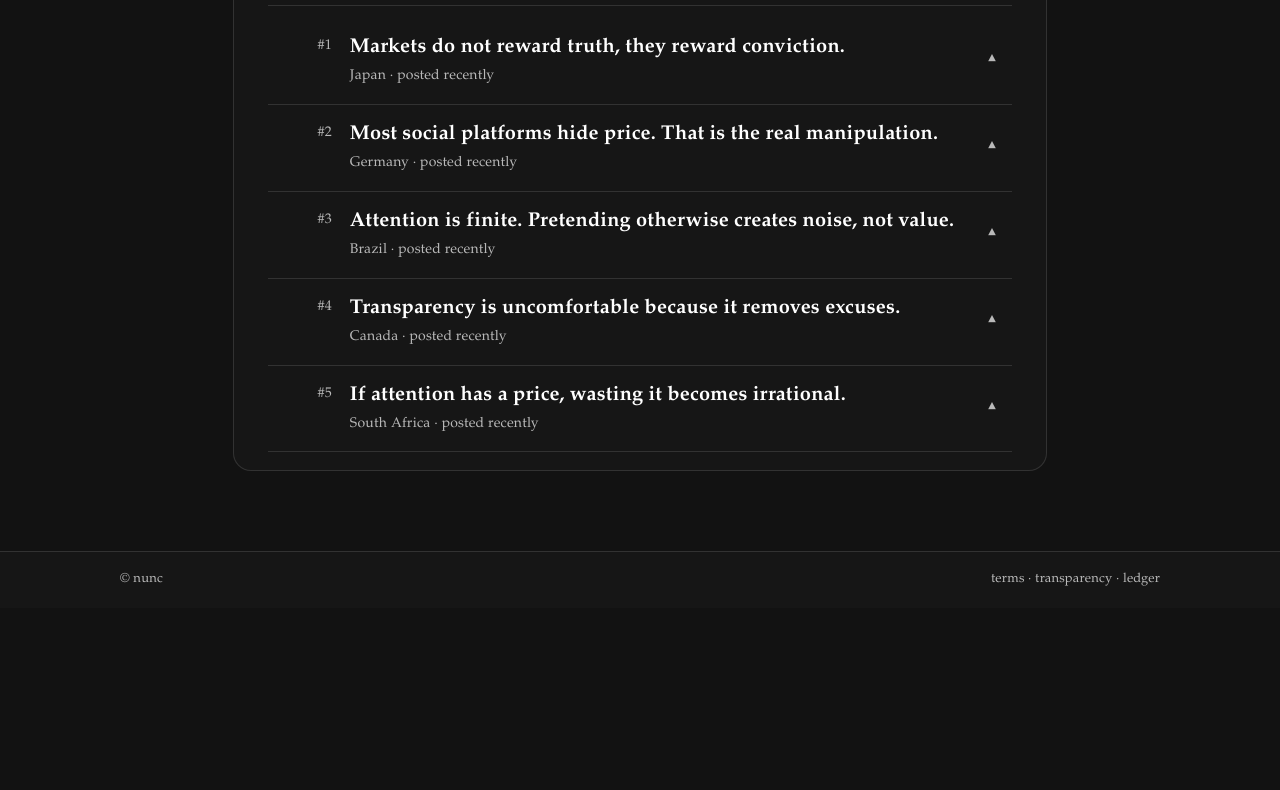
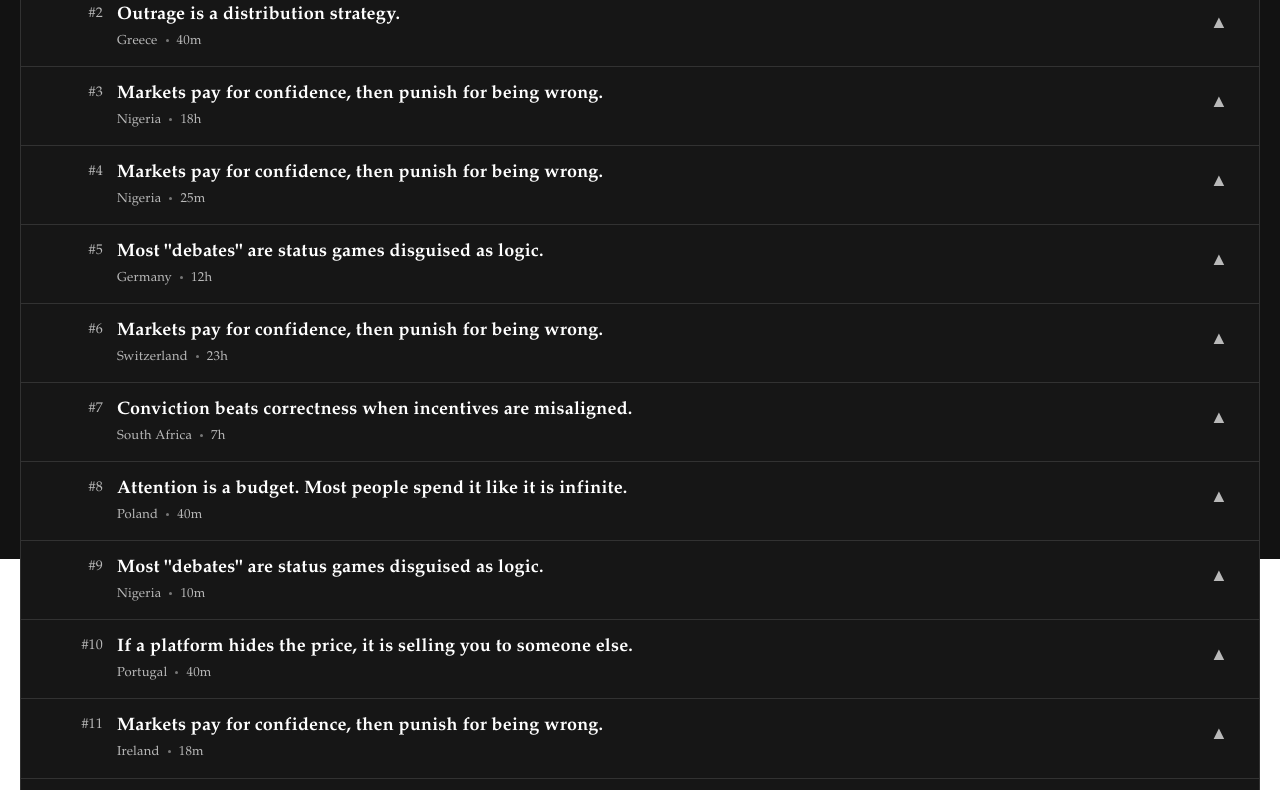
Before and after one commit to nuncnowmarketing-bot/testnunc, a plain HTML site: page leaderboard.html in a window 1280 px wide. Shown: the part 241-1031 px from the top of the page. Before the commit the page ends 849 px from the top, so only its background shows below. Drawn offline with Linux system fonts and the light colour scheme.

Commit message:
Update leaderboard.html

```diff
--- a/leaderboard.html
+++ b/leaderboard.html
@@ -14,17 +14,27 @@
       --hair:rgba(255,255,255,0.12);
       --pill:rgba(255,255,255,0.06);
       --pillHover:rgba(255,255,255,0.10);
+      --danger:rgba(255,255,255,0.08);
     }
 
     *{box-sizing:border-box}
-    html,body{height:100%}
-
-    body{
+    html,body{
       margin:0;
-      background:var(--bg);
+      min-height:100vh;
+      background:transparent; /* painted by fixed layer below */
       color:var(--text);
       font-family:Garamond,"EB Garamond","Cormorant Garamond","Times New Roman",serif;
       letter-spacing:0.2px;
+      position:relative;
+    }
+
+    /* Always-dark viewport background (prevents white gutters/overscroll in embeds/previews) */
+    body::before{
+      content:"";
+      position:fixed;
+      inset:0;
+      background:var(--bg);
+      z-index:-1;
     }
 
     a{color:inherit;text-decoration:none}
@@ -41,6 +51,7 @@
       background:rgba(18,18,18,0.94);
       border-bottom:1px solid var(--hair);
       z-index:10;
+      backdrop-filter:saturate(140%) blur(8px);
     }
 
     .nav{
@@ -52,11 +63,7 @@
       justify-content:space-between;
     }
 
-    .brand{
-      display:flex;
-      align-items:baseline;
-      gap:12px;
-    }
+    .brand{display:flex;align-items:baseline;gap:12px}
 
     .logo{
       font-size:30px;
@@ -64,10 +71,7 @@
       line-height:1;
     }
 
-    .nav-actions{
-      display:flex;
-      gap:10px;
-    }
+    .nav-actions{display:flex;gap:10px}
 
     .pill{
       padding:8px 14px;
@@ -83,49 +87,105 @@
 
     main{
       flex:1;
+      width:100%;
       max-width:1280px;
       margin:0 auto;
-      padding:48px 20px 80px;
+      padding:18px 20px 56px;
+      display:block;
     }
 
-    .leaderboard{
-      max-width:980px;
-      margin:42px auto 0;
-      padding:34px 34px 18px;
+    /* Feed shell (Twitter/Threads-like: dense, scroll-first) */
+    .feed-shell{
+      width:100%;
+      max-width:100%;
+      margin:0;
+      border-left:1px solid var(--hair);
+      border-right:1px solid var(--hair);
+      border-top:1px solid var(--hair);
+      border-bottom:1px solid var(--hair);
       background:var(--panel);
-      border:1px solid var(--hair);
-      border-radius:18px;
+      border-radius:0;
+      overflow:hidden;
     }
 
-    .lb-header{
+    .feed-header{
+      padding:18px 18px 14px;
+      border-bottom:1px solid var(--hair);
       display:flex;
+      align-items:baseline;
       justify-content:space-between;
-      align-items:baseline;
-      padding-bottom:18px;
-      border-bottom:1px solid var(--hair);
-      margin-bottom:12px;
+      gap:12px;
     }
 
-    .lb-header h2{
-      font-size:26px;
+    .feed-title{
+      font-size:22px;
       font-weight:600;
       margin:0;
       letter-spacing:0.1px;
     }
 
-    .region{
+    .feed-sub{
       font-size:13px;
       color:var(--muted);
       letter-spacing:0.6px;
       text-transform:uppercase;
+      white-space:nowrap;
+    }
+
+    .feed{
+      display:flex;
+      flex-direction:column;
     }
 
     .post{
       display:grid;
-      grid-template-columns:64px 1fr 40px;
-      gap:18px;
-      padding:18px 0;
+      grid-template-columns: 64px 1fr 44px;
+      gap:14px;
+      padding:16px 18px;
       border-bottom:1px solid var(--hair);
+    }
+
+    .rank{
+      font-size:14px;
+      color:var(--muted);
+      text-align:right;
+      padding-top:2px;
+      white-space:nowrap;
+    }
+
+    .content{
+      display:flex;
+      flex-direction:column;
+      gap:6px;
+      min-width:0;
+    }
+
+    .title{
+      font-size:18px;
+      font-weight:600;
+      line-height:1.25;
+      word-wrap:break-word;
+      overflow-wrap:anywhere;
+    }
+
+    .meta{
+      font-size:13px;
+      line-height:1.35;
+      color:var(--muted);
+      display:flex;
+      gap:8px;
+      flex-wrap:wrap;
+      align-items:center;
+    }
+
+    .dot{
+      width:3px;
+      height:3px;
+      border-radius:999px;
+      background:var(--muted);
+      opacity:0.6;
+      display:inline-block;
+      transform:translateY(-1px);
     }
 
     .boost{
@@ -137,10 +197,17 @@
       color:var(--muted);
       cursor:pointer;
       user-select:none;
+      width:44px;
+      height:36px;
+      border:1px solid transparent;
+      border-radius:10px;
+      background:transparent;
     }
 
     .boost:hover{
       color:var(--text);
+      border-color:var(--hair);
+      background:var(--pill);
     }
 
     .boost::after{
@@ -161,39 +228,49 @@
       transition:opacity 0.15s ease, transform 0.15s ease;
     }
 
-    .boost:hover::after{
-      opacity:1;
-      transform:translateY(0);
+    .boost:hover::after{opacity:1;transform:translateY(0)}
+
+    .feed-footer{
+      padding:14px 18px;
+      display:flex;
+      align-items:center;
+      justify-content:space-between;
+      gap:12px;
+      color:var(--muted);
+      font-size:13px;
+      border-top:1px solid var(--hair);
+      background:linear-gradient(to bottom, rgba(0,0,0,0), rgba(0,0,0,0.12));
     }
 
-    .rank{
-      font-size:14px;
-      color:var(--muted);
-      text-align:right;
-      padding-top:2px;
+    .status{
+      display:flex;
+      align-items:center;
+      gap:10px;
+      min-height:20px;
     }
 
-    .content{
-      display:flex;
-      flex-direction:column;
-      gap:6px;
+    .spinner{
+      width:14px;
+      height:14px;
+      border-radius:999px;
+      border:2px solid var(--hair);
+      border-top-color:rgba(255,255,255,0.55);
+      animation:spin 0.8s linear infinite;
+      display:none;
     }
 
-    .title{
-      font-size:20px;
-      font-weight:600;
-      line-height:1.25;
-    }
+    .loading .spinner{display:inline-block}
 
-    .meta{
-      font-size:14px;
-      line-height:1.35;
-      color:var(--muted);
-    }
+    @keyframes spin{to{transform:rotate(360deg)}}
 
     footer{
       border-top:1px solid var(--hair);
       background:var(--panel);
+    }
+
+    /* Prevent white "rubber-band" overscroll in some previews */
+    @supports (-webkit-touch-callout: none){
+      html, body{background:var(--bg);}
     }
 
     .foot{
@@ -204,6 +281,14 @@
       color:var(--muted);
       display:flex;
       justify-content:space-between;
+    }
+
+    /* Mobile tightening */
+    @media (max-width:520px){
+      main{padding:12px 12px 48px}
+      .post{grid-template-columns:56px 1fr 44px; padding:14px 14px}
+      .feed-header{padding:16px 14px 12px}
+      .title{font-size:17px}
     }
   </style>
 </head>
@@ -225,56 +310,23 @@
     </header>
 
     <main>
-      <section class="leaderboard">
-        <div class="lb-header">
-          <h2>Global leaderboard</h2>
-          <div class="region">24h</div>
+      <section class="feed-shell" aria-label="Global feed">
+        <div class="feed-header">
+          <h2 class="feed-title">Global leaderboard</h2>
+          <div class="feed-sub">infinite</div>
         </div>
 
-        <div class="post">
-          <div class="rank">#1</div>
-          <div class="content">
-            <div class="title">Markets do not reward truth, they reward conviction.</div>
-            <div class="meta">Japan · posted recently</div>
+        <div id="feed" class="feed"></div>
+
+        <div class="feed-footer" id="feedFooter">
+          <div class="status" id="status">
+            <span class="spinner" aria-hidden="true"></span>
+            <span id="statusText">Loaded 0 posts</span>
           </div>
-          <div class="boost">▲</div>
+          <div id="hint">scroll</div>
         </div>
 
-        <div class="post">
-          <div class="rank">#2</div>
-          <div class="content">
-            <div class="title">Most social platforms hide price. That is the real manipulation.</div>
-            <div class="meta">Germany · posted recently</div>
-          </div>
-          <div class="boost">▲</div>
-        </div>
-
-        <div class="post">
-          <div class="rank">#3</div>
-          <div class="content">
-            <div class="title">Attention is finite. Pretending otherwise creates noise, not value.</div>
-            <div class="meta">Brazil · posted recently</div>
-          </div>
-          <div class="boost">▲</div>
-        </div>
-
-        <div class="post">
-          <div class="rank">#4</div>
-          <div class="content">
-            <div class="title">Transparency is uncomfortable because it removes excuses.</div>
-            <div class="meta">Canada · posted recently</div>
-          </div>
-          <div class="boost">▲</div>
-        </div>
-
-        <div class="post">
-          <div class="rank">#5</div>
-          <div class="content">
-            <div class="title">If attention has a price, wasting it becomes irrational.</div>
-            <div class="meta">South Africa · posted recently</div>
-          </div>
-          <div class="boost">▲</div>
-        </div>
+        <div id="sentinel" style="height:1px"></div>
       </section>
     </main>
 
@@ -285,5 +337,137 @@
       </div>
     </footer>
   </div>
+
+  <script>
+    // Twitter/Threads-like feed behavior: render in batches; append when sentinel enters viewport.
+    // For now: 50 sample posts, but infinite loading loop by recycling generated content.
+
+    const FEED = document.getElementById('feed');
+    const SENTINEL = document.getElementById('sentinel');
+    const FOOTER = document.getElementById('feedFooter');
+    const STATUS = document.getElementById('status');
+    const STATUS_TEXT = document.getElementById('statusText');
+
+    const countries = [
+      'Japan','Germany','Brazil','Canada','South Africa','Ireland','France','Spain','Italy','Netherlands',
+      'Sweden','Norway','Denmark','Finland','Poland','Czechia','Portugal','Greece','Turkey','Egypt',
+      'Nigeria','Kenya','Morocco','India','Pakistan','Bangladesh','Thailand','Vietnam','Indonesia','Philippines',
+      'Australia','New Zealand','Mexico','Argentina','Chile','Colombia','Peru','United States','United Kingdom','Switzerland',
+      'Austria','Belgium','Hungary','Romania','Bulgaria','Ukraine','Israel','UAE','Saudi Arabia','Singapore'
+    ];
+
+    const prompts = [
+      'Conviction beats correctness when incentives are misaligned.',
+      'If a platform hides the price, it is selling you to someone else.',
+      'Attention is a budget. Most people spend it like it is infinite.',
+      'Transparency hurts because it removes narratives.',
+      'Markets pay for confidence, then punish for being wrong.',
+      'If you cannot explain it simply, you are outsourcing thinking.',
+      'Most "debates" are status games disguised as logic.',
+      'The algorithm is not neutral. It is a business model.',
+      'Outrage is a distribution strategy.',
+      'The easiest way to win is to choose games with honest scoring.'
+    ];
+
+    const timeLabels = ['just now','1m','3m','6m','10m','18m','25m','40m','1h','2h','4h','7h','12h','18h','23h'];
+
+    function rand(arr){ return arr[Math.floor(Math.random()*arr.length)]; }
+
+    function makePost(rank){
+      const title = rand(prompts);
+      const country = rand(countries);
+      const t = rand(timeLabels);
+
+      const row = document.createElement('div');
+      row.className = 'post';
+
+      const rankEl = document.createElement('div');
+      rankEl.className = 'rank';
+      rankEl.textContent = `#${rank}`;
+
+      const content = document.createElement('div');
+      content.className = 'content';
+
+      const titleEl = document.createElement('div');
+      titleEl.className = 'title';
+      titleEl.textContent = title;
+
+      const meta = document.createElement('div');
+      meta.className = 'meta';
+      meta.innerHTML = `${country} <span class="dot"></span> ${t}`;
+
+      content.appendChild(titleEl);
+      content.appendChild(meta);
+
+      const boost = document.createElement('button');
+      boost.className = 'boost';
+      boost.type = 'button';
+      boost.setAttribute('aria-label', 'boost');
+      boost.textContent = '▲';
+
+      row.appendChild(rankEl);
+      row.appendChild(content);
+      row.appendChild(boost);
+
+      return row;
+    }
+
+    let nextRank = 1;
+    let loaded = 0;
+    const BATCH = 12;
+    const SAMPLE_LIMIT = 50;
+
+    function setLoading(isLoading){
+      if(isLoading) STATUS.classList.add('loading');
+      else STATUS.classList.remove('loading');
+    }
+
+    function updateStatus(){
+      STATUS_TEXT.textContent = `Loaded ${loaded} posts`;
+    }
+
+    function appendBatch(){
+      setLoading(true);
+
+      // simulate network delay to make the infinite loader feel real
+      window.setTimeout(() => {
+        const frag = document.createDocumentFragment();
+
+        for(let i=0;i<BATCH;i++){
+          // Start with 50 unique sample ranks, then keep going (infinite) by continuing rank count.
+          // This keeps the UI behavior identical to a real feed.
+          const node = makePost(nextRank);
+          frag.appendChild(node);
+          nextRank++;
+          loaded++;
+
+          // ensure initial prototype has at least 50 posts quickly
+          if(loaded === SAMPLE_LIMIT){
+            // keep going infinitely; no stop condition
+          }
+        }
+
+        FEED.appendChild(frag);
+        updateStatus();
+        setLoading(false);
+      }, 220);
+    }
+
+    // Initial content: load enough to start scrolling immediately.
+    appendBatch();
+    appendBatch();
+
+    const io = new IntersectionObserver((entries) => {
+      for(const e of entries){
+        if(e.isIntersecting){
+          appendBatch();
+        }
+      }
+    }, { root:null, rootMargin:'600px 0px', threshold:0 });
+
+    io.observe(SENTINEL);
+
+    updateStatus();
+  </script>
 </body>
 </html>
```
